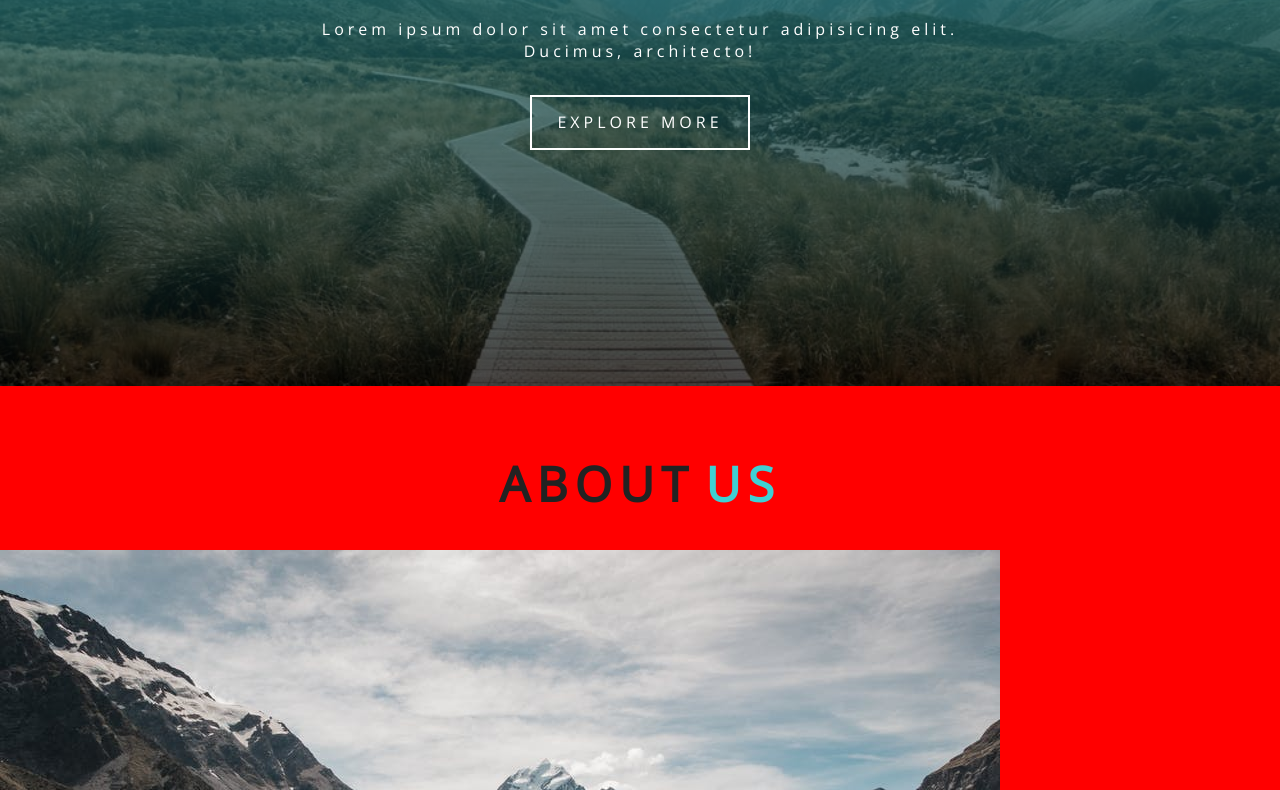
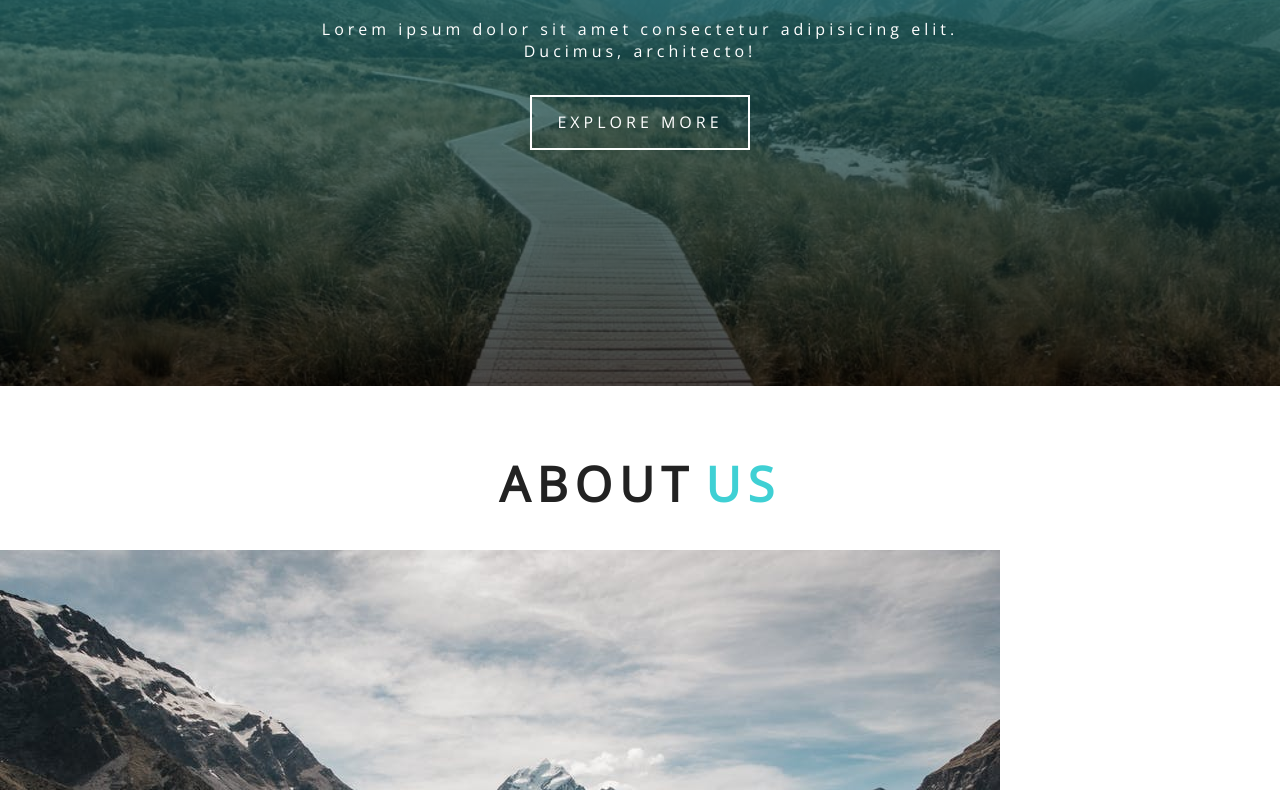
Before and after one commit to MauriceOppenberger/freebird-travel, a Gatsby site: page / in a window 1280 px wide. Shown: the part 499-1289 px from the top of the page. Built offline with nearby package versions, Linux system fonts and the light colour scheme; Gatsby itself is replaced by a stand-in of ours.

Commit message:
Undo Background

```diff
--- a/src/components/layout.css
+++ b/src/components/layout.css
@@ -22,8 +22,7 @@
 body {
   font-family: "Open Sans", sans-serif;
   color: var(--mainBlack);
-  /* background: var(--mainWhite); */
-  background: red;
+  background: var(--mainWhite);
   line-height: 1.4;
   font-size: 1rem;
 }
```
